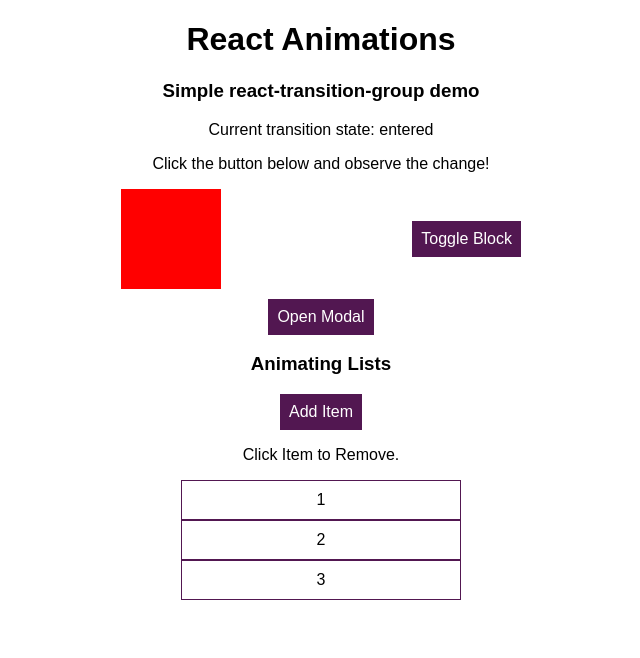
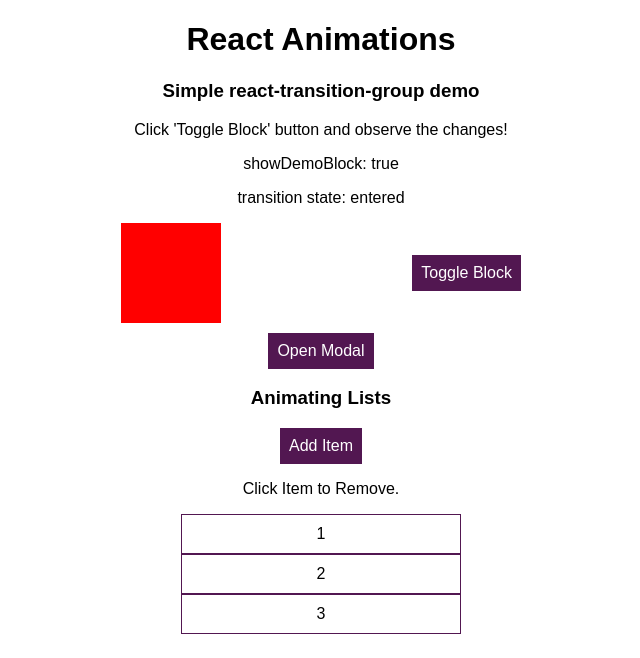
Before and after one commit to Sejmou/learning-react, a React (Create React App) app: page / in a window 1280 px wide. Both pictures are taken after a click on the button "Toggle Block". Shown: the top 658 px of the page, without its empty margins (319-959 px from the left). Built offline with nearby package versions, Linux system fonts and the light colour scheme.

Commit message:
animate block enter/exit w/ opacity transition

```diff
--- a/src/App.js
+++ b/src/App.js
@@ -5,6 +5,8 @@ import './App.css';
 import Modal from './components/Modal/Modal';
 import Backdrop from './components/Backdrop/Backdrop';
 import List from './components/List/List';
+
+const transitionDuration = 1000;
 
 class App extends Component {
   state = {
@@ -35,10 +37,16 @@ class App extends Component {
           }}
         >
           <h3>Simple react-transition-group demo</h3>
-          <Transition in={this.state.showDemoBlock} timeout={1000}>
-            {state => <p>Current transition state: {state}</p>}
+          <p>Click 'Toggle Block' button and observe the changes!</p>
+          <p>showDemoBlock: {`${this.state.showDemoBlock}`}</p>
+          <Transition
+            in={this.state.showDemoBlock}
+            timeout={transitionDuration}
+            mountOnEnter
+            unmountOnExit
+          >
+            {state => <p>transition state: {state}</p>}
           </Transition>
-          <p>Click the button below and observe the change!</p>
           <div
             style={{
               display: 'flex',
@@ -48,11 +56,24 @@ class App extends Component {
               height: 100,
             }}
           >
-            {this.state.showDemoBlock && (
-              <div
-                style={{ backgroundColor: 'red', width: 100, height: 100 }}
-              ></div>
-            )}
+            <Transition
+              in={this.state.showDemoBlock}
+              timeout={transitionDuration}
+              mountOnEnter
+              unmountOnExit
+            >
+              {state => (
+                <div
+                  style={{
+                    backgroundColor: 'red',
+                    width: 100,
+                    height: 100,
+                    transition: `opacity ${transitionDuration / 1000}s`,
+                    opacity: state === 'entered' ? 1 : 0,
+                  }}
+                ></div>
+              )}
+            </Transition>
             <div style={{ flex: 1 }}></div>
             <div>
               <button className="Button" onClick={this.toggleBlock}>
```
